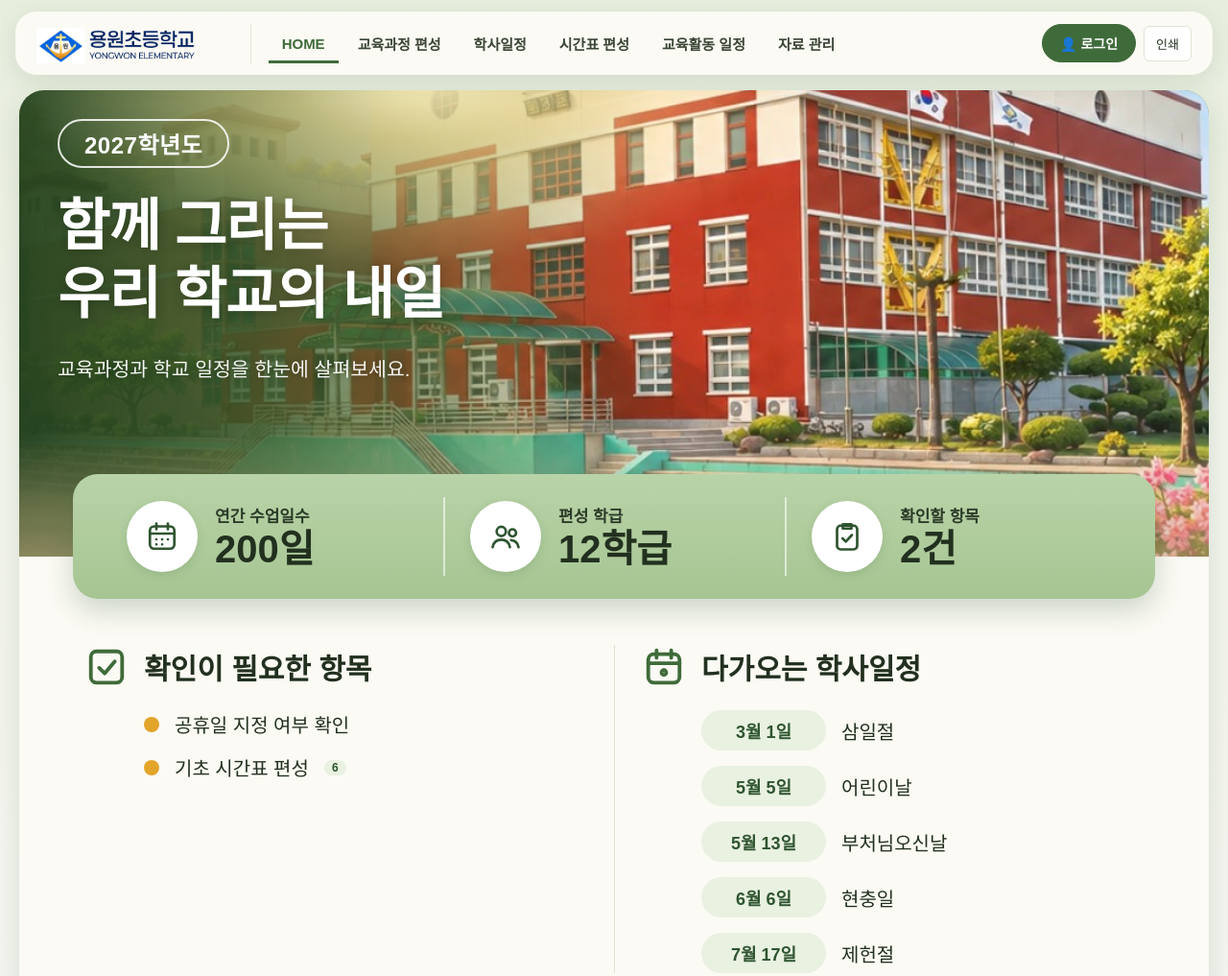
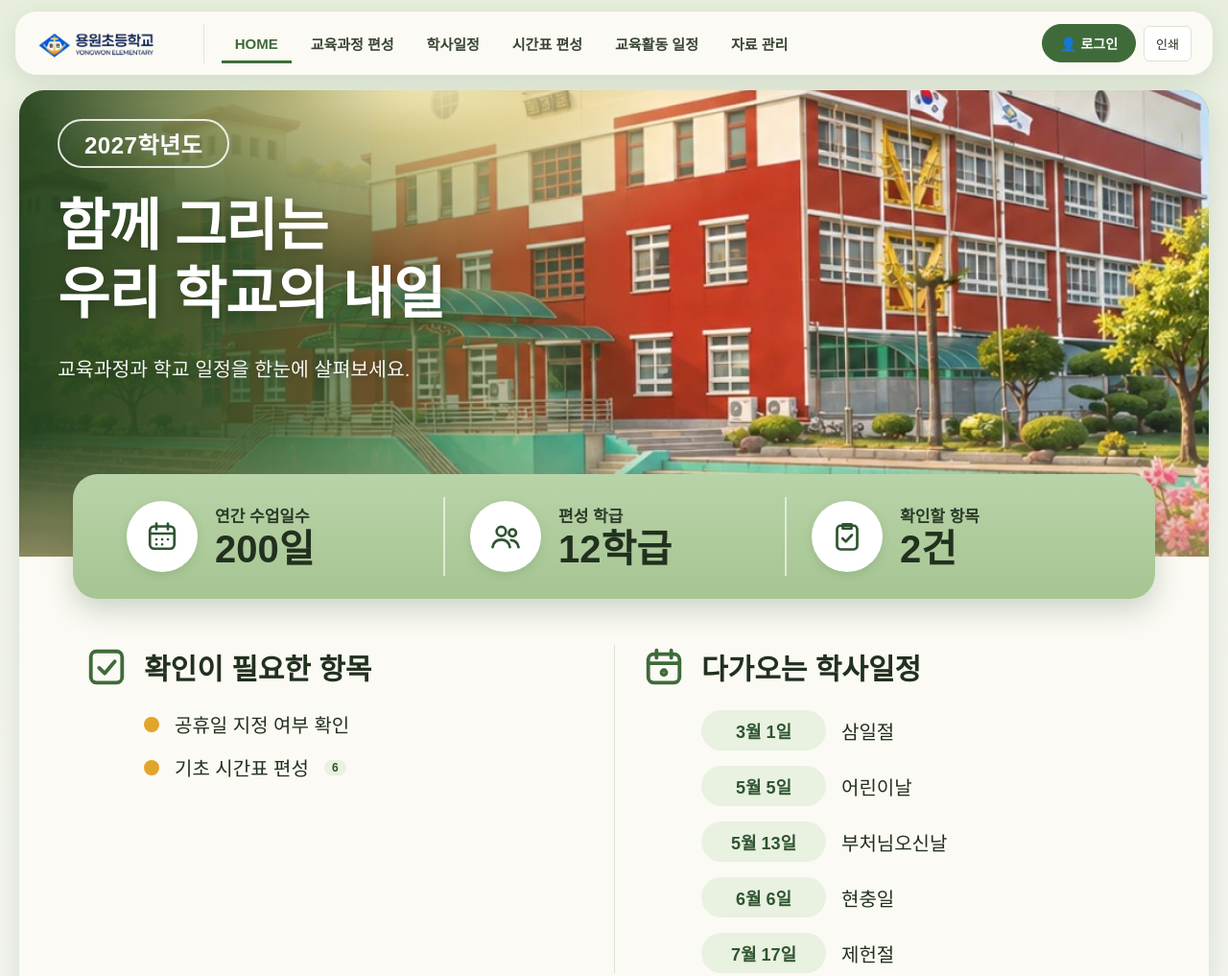
Before and after one commit to collinsst10-cmyk/curriculum, a plain HTML site: page index.html in a window 1280 px wide. Shown: the top 1017 px of the page at 96% size. Drawn offline with Linux system fonts and the light colour scheme.

Commit message:
Apply transparent Yongwon school logo to navigation and print

```diff
--- a/index.html
+++ b/index.html
@@ -11,7 +11,7 @@
 <body>
 <header class="topbar">
   <a class="brand" href="#home" title="HOME">
-    <img class="brand-logo" src="assets/logo.png" alt="용원초등학교 YONGWON ELEMENTARY">
+    <img class="brand-logo" src="assets/logo-transparent.webp" alt="용원초등학교 YONGWON ELEMENTARY">
     <span id="hdrSchool" class="sub" hidden></span>
   </a>
   <nav class="mainnav" id="mainNav">
@@ -50,7 +50,7 @@
 <main>
   <!-- 인쇄할 때만 보이는 머리글 -->
   <div class="print-head">
-    <img src="assets/logo.png" alt="용원초등학교">
+    <img src="assets/logo-transparent.webp" alt="용원초등학교">
     <span id="printTitle"></span>
   </div>
 
```
Also changed, not shown: assets/logo-transparent.webp (added).
